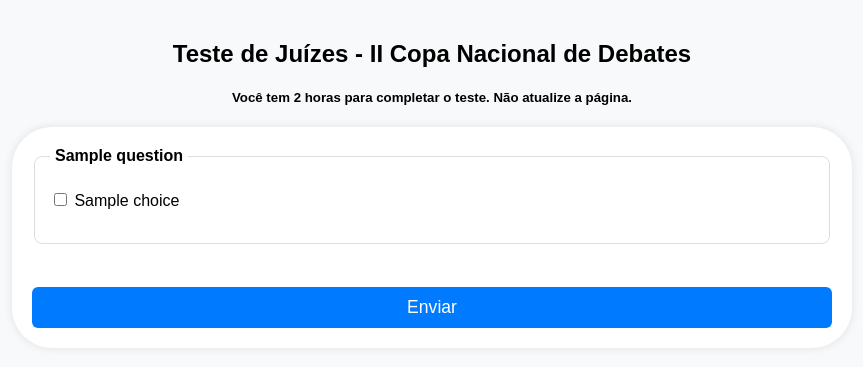
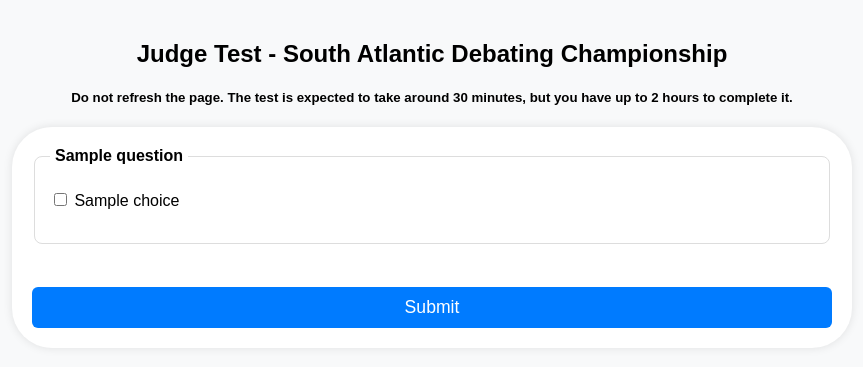
Before and after one commit to BrunoVisnadi/teste, a Flask app: template templates/test.html in a window 1280 px wide. Shown: the top 367 px of the page, without its empty margins (208-1071 px from the left). Run offline with Flask 3, Linux system fonts and the light colour scheme; the template is opened without the code that fills it: most values are stand-ins (such as "Sample title", 1, 10 or a date in 2020); some libraries are stand-ins or nearby versions.

Commit message:
Update test.html

```diff
--- a/templates/test.html
+++ b/templates/test.html
@@ -7,8 +7,8 @@
     <link rel="stylesheet" href="{{ url_for('static', filename='styles.css') }}">
 </head>
 <body>
-    <h2>Teste de Juízes - II Copa Nacional de Debates</h2>
-    <h5>Você tem 2 horas para completar o teste. Não atualize a página.</h5>
+    <h2>Judge Test - South Atlantic Debating Championship</h2>
+    <h5><b>Do not refresh the page.</b> The test is expected to take around 30 minutes, but you have up to 2 hours to complete it.</h5>
     <form method="POST">
             {% for question in questions %}
                 <fieldset>
@@ -22,7 +22,7 @@
                 </fieldset>
             {% endfor %}
         <br>
-        <button type="submit">Enviar</button>
+        <button type="submit">Submit</button>
     </form>
 
 <script>
```
